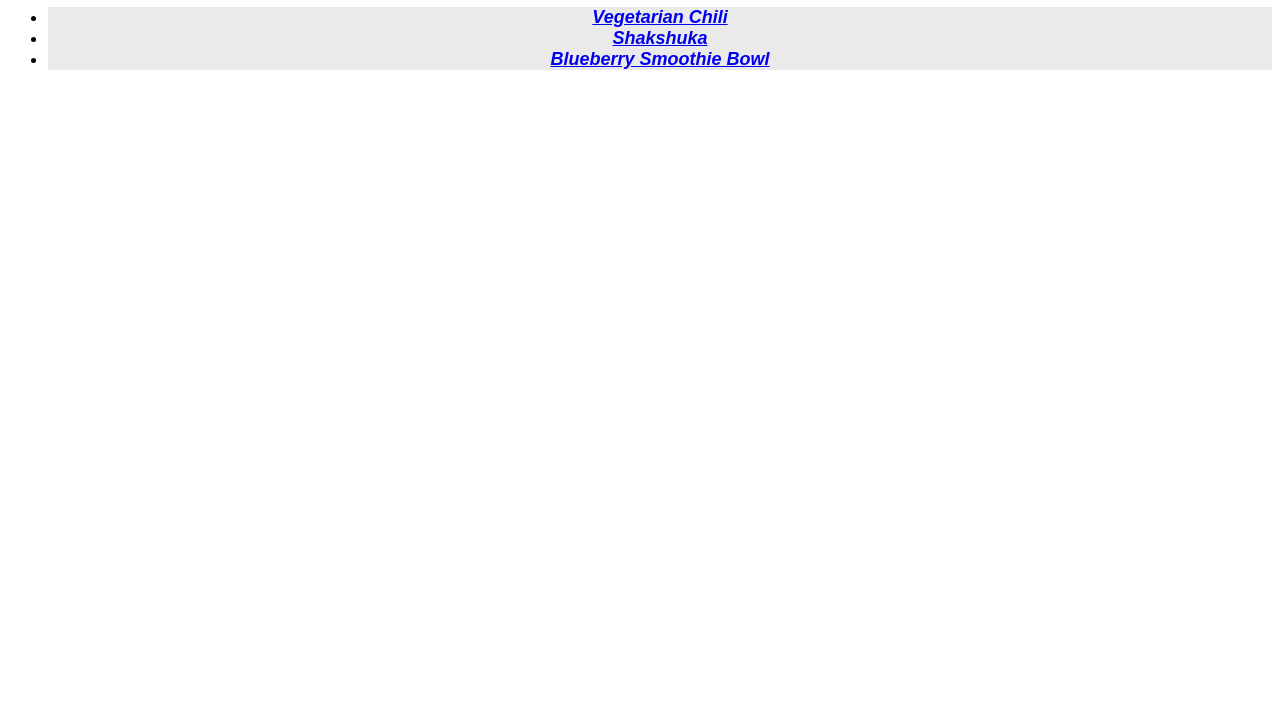
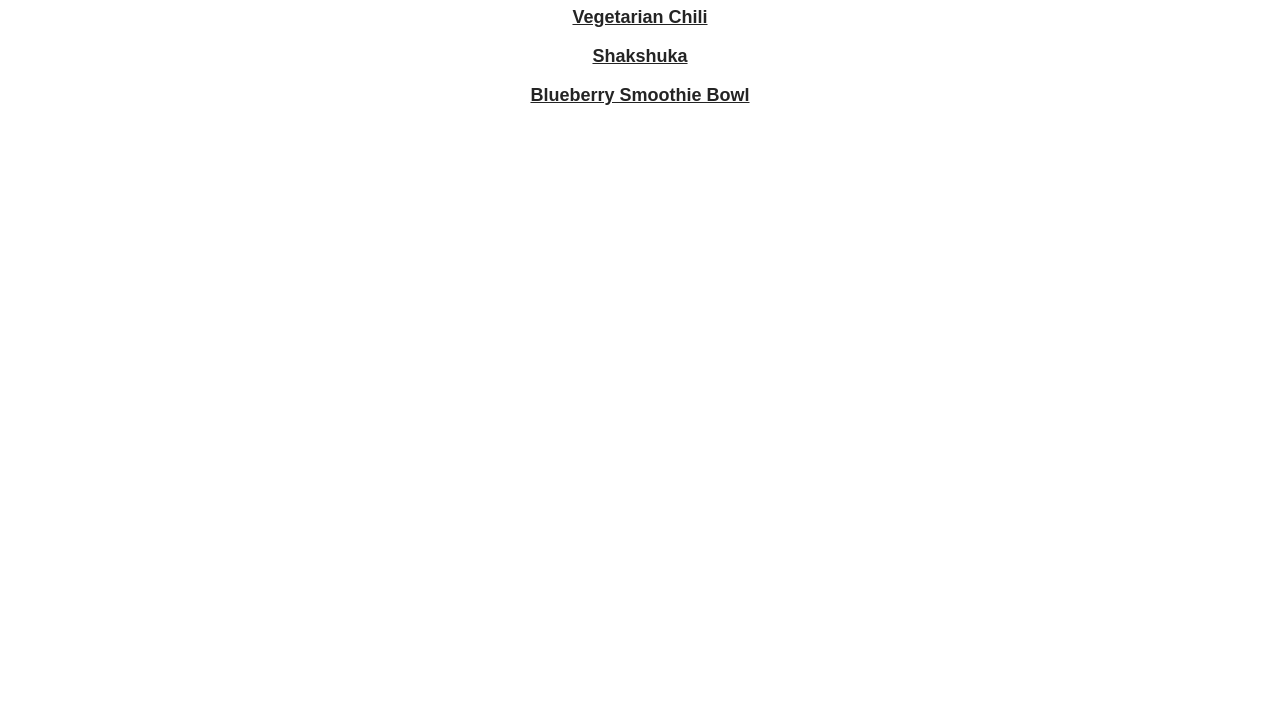
Before and after one commit to wamsilliamson/odin_recipes, a plain HTML site: page index.html in a window 1280 px wide. Shown: the part 73-800 px from the top of the page. Drawn offline with Linux system fonts and the light colour scheme.

Commit message:
Update styles

```diff
--- a/index.html
+++ b/index.html
@@ -7,11 +7,8 @@
     </head>
     <body>
         <h1>Odin Recipes</h1>
-        <ul>
-            <li class="link"><a href="./recipes/veggie-chili.html">Vegetarian Chili</a></li>
-            <li class="link"><a href="./recipes/shakshuka.html">Shakshuka</a></li>
-            <li class="link"><a href="./recipes/blueberry-smoothie-bowl.html">Blueberry Smoothie Bowl</a></li>
-        </ul>
-
+            <p class="link"><a href="./recipes/veggie-chili.html">Vegetarian Chili</a></p>
+            <p class="link"><a href="./recipes/shakshuka.html">Shakshuka</a></p>
+            <p class="link"><a href="./recipes/blueberry-smoothie-bowl.html">Blueberry Smoothie Bowl</a></p>
     </body>
 </html>
--- a/style.css
+++ b/style.css
@@ -1,11 +1,17 @@
 *{
     text-align: center;
     font-family: 'Monsterrat', sans-serif;
+    color: rgb(36, 36, 36);
+    background-color: hex(FDF5E8);
 }
 
 .link{
-    background-color: rgba(0, 0, 0, 0.082);
     font-size: 18px;
     font-weight: bold;
-    font-style: italic;
+    font-style: normal;
 }
+
+.image{
+    height: 200px;
+    width: auto;
+}
```
Also changed, not shown: recipes/blueberry-smoothie-bowl.html (+1 -1 lines), recipes/shakshuka.html (+1 -1 lines), recipes/veggie-chili.html (+1 -1 lines).
